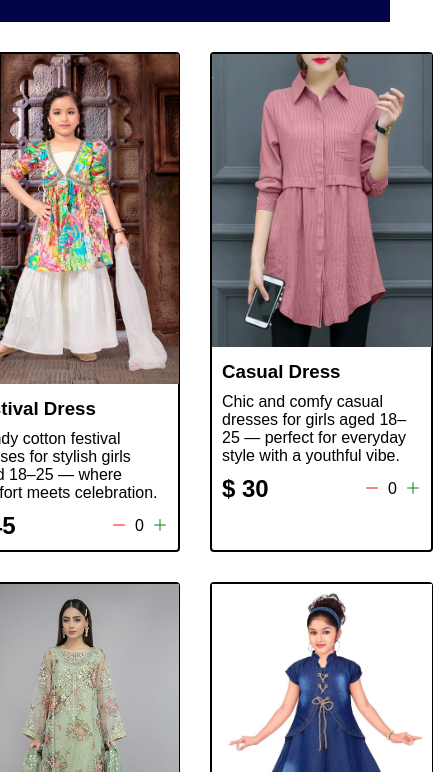
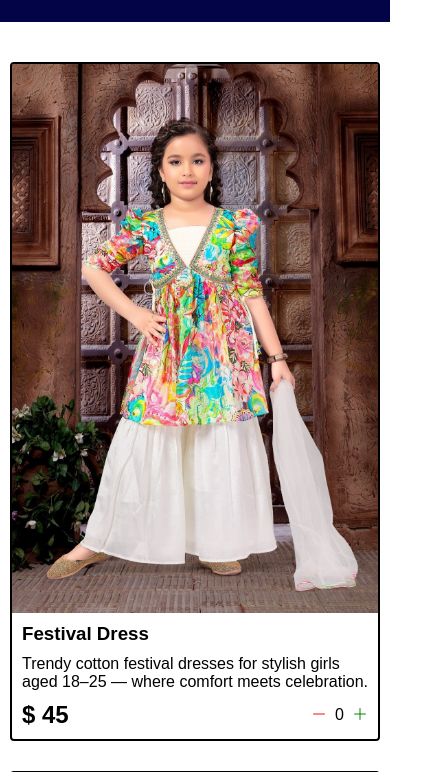
Before and after one commit to maham1033/womens-shopping-cart, a plain HTML site: page index.html in a window 390 px wide. Shown: the part 72-844 px from the top of the page, 433 px wide, since content can reach past the window. Drawn offline with nearby package versions, Linux system fonts and the light colour scheme.

Commit message:
Update style.css

```diff
--- a/src/style.css
+++ b/src/style.css
@@ -19,6 +19,7 @@ a {
   padding: 25px 60px;
   display: flex;
   flex-direction: row;
+  width: 100%;
   justify-content: space-between;
   align-items: center;
   margin-bottom: 30px;
@@ -43,20 +44,37 @@ a {
 }
 .shop {
   display: grid;
-  grid-template-columns: repeat(4, 223px);
+  grid-template-columns: repeat(auto-fit, minmax(220px, 1fr));
   gap: 30px;
   justify-content: center;
+  padding: 10px;
 }
+
 .item {
   border: 2px solid black;
   border-radius: 4px;
-}
-.details {
+  overflow: hidden;
+  background-color: white;
   display: flex;
   flex-direction: column;
+  height: 100%;
+}
+
+.item img {
+  width: 100%;
+  height: auto;
+  display: block;
+  object-fit: cover;
+}
+
+.details {
   padding: 10px;
+  display: flex;
+  flex-direction: column;
   gap: 10px;
+  flex-grow: 1;
 }
+
 .price-quantity {
   display: flex;
   flex-direction: row;
@@ -134,13 +152,3 @@ a {
   border-radius: 4px;
   padding: 3px 2px;
 }
-@media (max-width: 1000px) {
-  .shop {
-    grid-template-columns: repeat(2, 223px);
-  }
-}
-@media (max-width: 500px) {
-  .shop {
-    grid-template-columns: repeat(2, 223px);
-  }
-}
```
